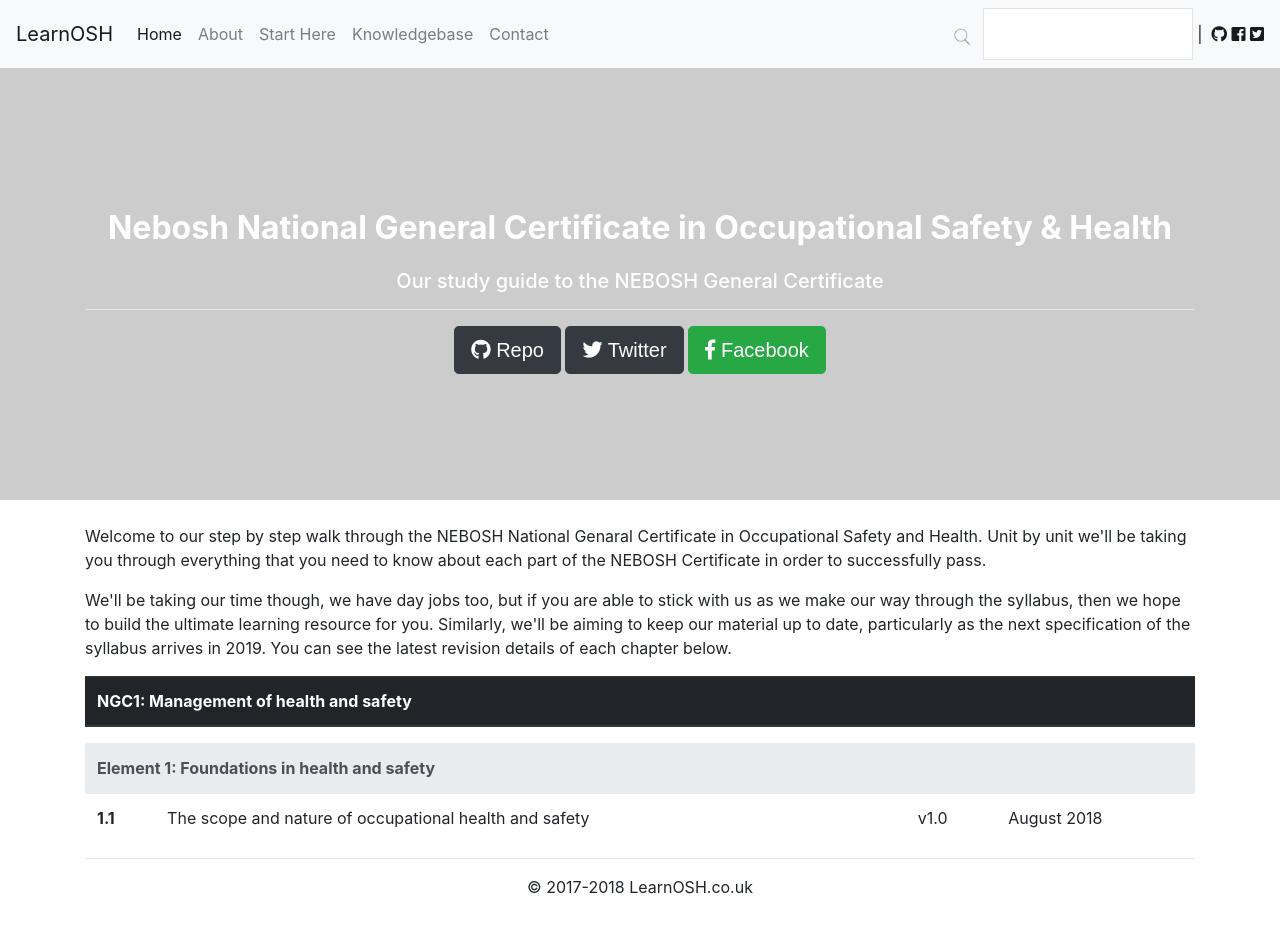
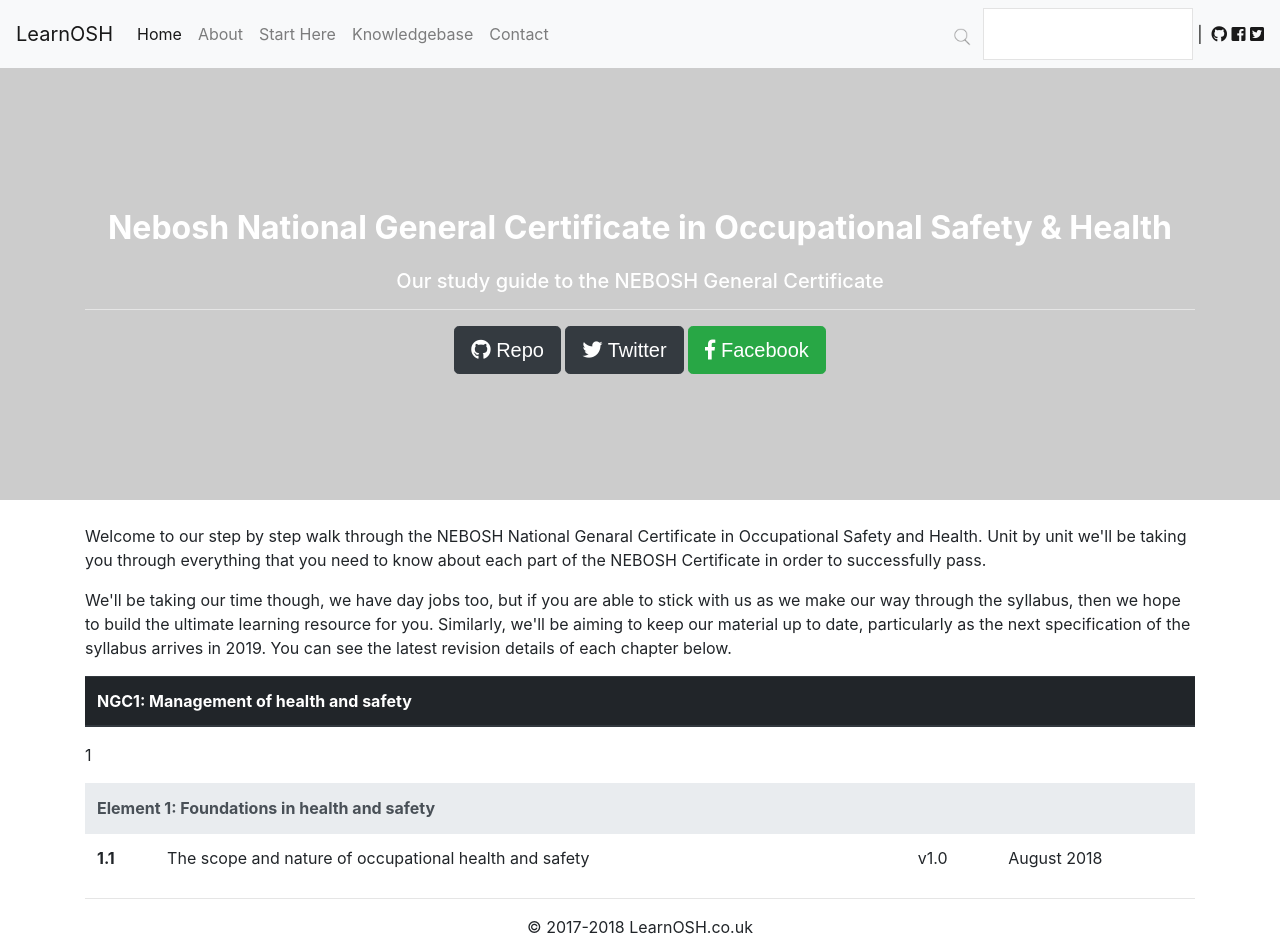
Before and after one commit to lee-perry/learnosh, a Jekyll site: the page built from course/nebosh_national_certificate/index.html, in a window 1280 px wide and 939 px high. Built offline with Jekyll 4.4.1, drawn with Linux system fonts in a browser that asks for light colours; nearby versions of some CDN libraries.

Commit message:
Update index.html

```diff
--- a/course/nebosh_national_certificate/index.html
+++ b/course/nebosh_national_certificate/index.html
@@ -26,6 +26,7 @@
 
     {% assign sorted = site.pages | sort:"Unit" %}
       {% for page in sorted %}
+    <p>{{page.Unit}}</p>
         {% if page.module == 'NGC1' %}
           {% if page.Element == '1' %}
     <tr>
```
